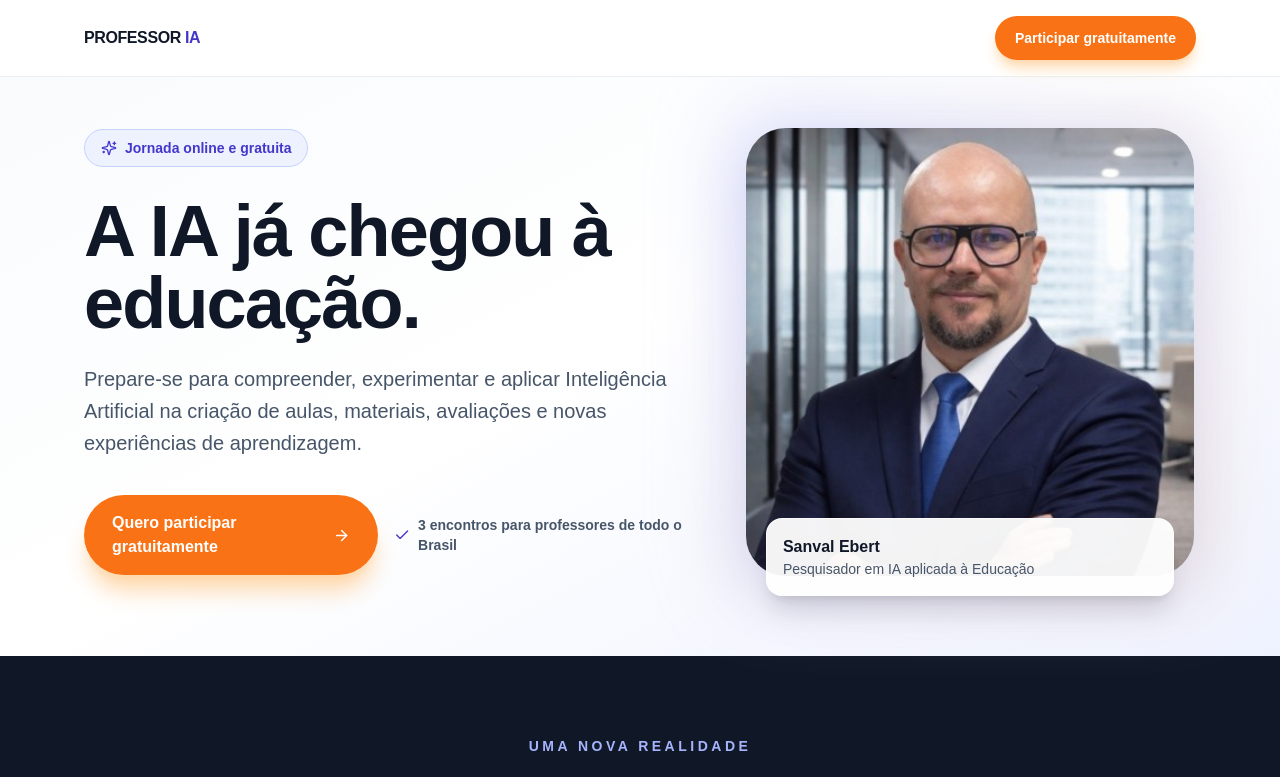
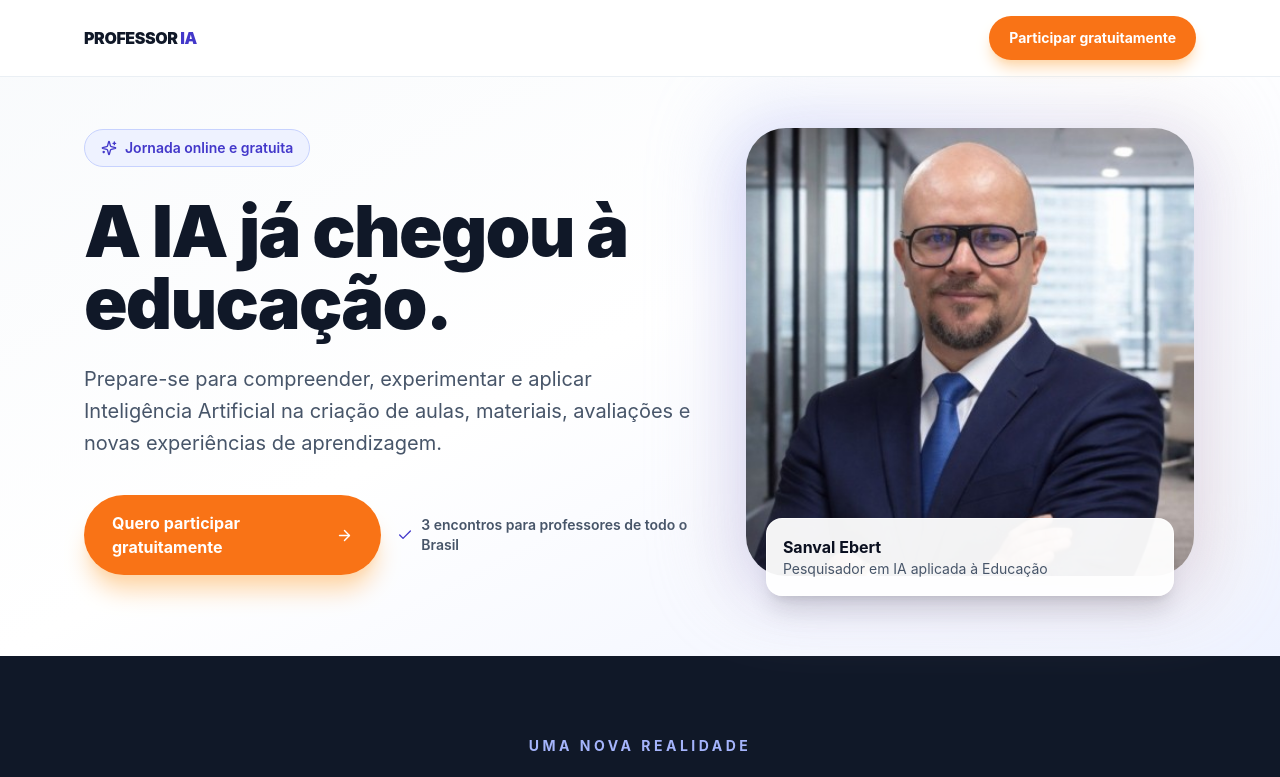
Before and after one commit to SanvalEbert/professor-ia, a Next.js app: page / in a window 1280 px wide. Shown: the top 777 px of the page. Built offline with nearby package versions, Linux system fonts and the light colour scheme.

Commit message:
design: aprimora identidade visual e acessibilidade

```diff
--- a/app/globals.css
+++ b/app/globals.css
@@ -2,12 +2,57 @@
 @tailwind components;
 @tailwind utilities;
 
-:root { color-scheme: light; }
+:root {
+  color-scheme: light;
+  --ink: #0b1020;
+  --brand: #4f46e5;
+  --accent: #f97316;
+}
+
 html { scroll-behavior: smooth; }
-body { margin: 0; background: #ffffff; color: #101828; font-family: Arial, Helvetica, sans-serif; }
+body {
+  margin: 0;
+  background: #ffffff;
+  color: var(--ink);
+  font-family: Inter, ui-sans-serif, system-ui, -apple-system, BlinkMacSystemFont, "Segoe UI", sans-serif;
+  text-rendering: optimizeLegibility;
+  -webkit-font-smoothing: antialiased;
+}
 * { box-sizing: border-box; }
-::selection { background: #c7d2fe; }
+::selection { background: #c7d2fe; color: #111827; }
 
-img[src="/sanval-ebert.svg"] {
-  content: url("https://avatars.githubusercontent.com/u/115511942?v=4");
+a, button, input, select { -webkit-tap-highlight-color: transparent; }
+a:focus-visible, button:focus-visible, input:focus-visible, select:focus-visible {
+  outline: 3px solid rgba(79, 70, 229, .35);
+  outline-offset: 3px;
 }
+
+@keyframes float {
+  0%, 100% { transform: translateY(0); }
+  50% { transform: translateY(-10px); }
+}
+
+@keyframes pulse-soft {
+  0%, 100% { opacity: .55; transform: scale(1); }
+  50% { opacity: .8; transform: scale(1.05); }
+}
+
+.animate-float { animation: float 6s ease-in-out infinite; }
+.animate-pulse-soft { animation: pulse-soft 7s ease-in-out infinite; }
+
+.text-balance { text-wrap: balance; }
+.bg-grid {
+  background-image:
+    linear-gradient(rgba(79,70,229,.055) 1px, transparent 1px),
+    linear-gradient(90deg, rgba(79,70,229,.055) 1px, transparent 1px);
+  background-size: 34px 34px;
+}
+
+@media (prefers-reduced-motion: reduce) {
+  html { scroll-behavior: auto; }
+  *, *::before, *::after {
+    animation-duration: .01ms !important;
+    animation-iteration-count: 1 !important;
+    transition-duration: .01ms !important;
+  }
+}
```
